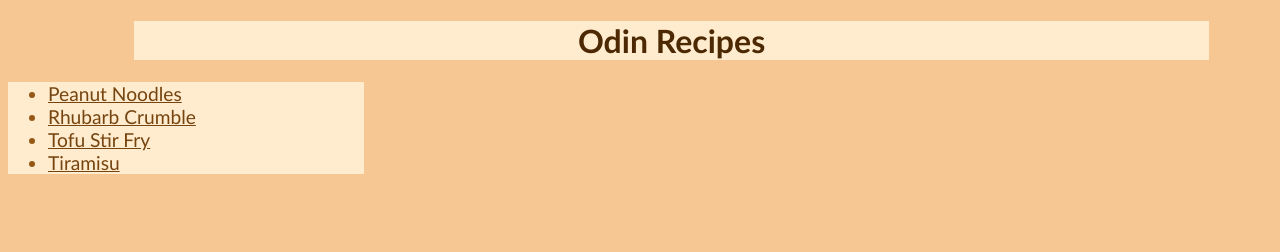
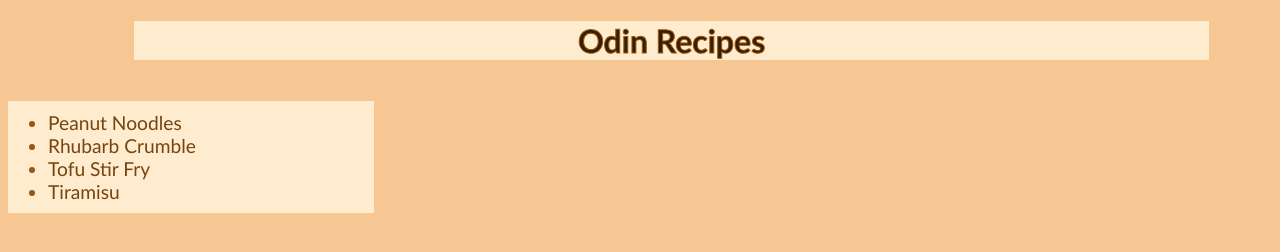
Before and after one commit to Holl4444/odin-recipes, a plain HTML site: page index.html in a window 1280 px wide. Drawn offline with Linux system fonts and the light colour scheme.

Commit message:
Update link colours

```diff
--- a/styles.css
+++ b/styles.css
@@ -1,6 +1,7 @@
 body {
   background-color: #f6c693;
-  font-family: 'Gill Sans', 'Gill Sans MT', Calibri, 'Trebuchet MS', sans-serif;
+  color: #371e03;
+  font-family: "Gill Sans", "Gill Sans MT", Calibri, "Trebuchet MS", sans-serif;
 }
 
 #title_container {
@@ -11,29 +12,35 @@ body {
 
 h1 {
   text-align: center;
-  color: #4c2903;
+  color: #371e03;
+  -webkit-text-stroke: 1px #955817;
 }
 
 ul {
+  display: inline-block;
+  text-align: left;
+  padding-right: 10px;
+  padding-top: 10px;
+  padding-bottom: 10px;
   color: #955817;
   background-color: #ffebcd;
-
 }
 
 ul#home {
-    font-size: 1.2em;
-    width: 25%;
+  font-size: 1.2em;
+  width: 25%;
 }
 
 /* Unvisited Link*/
 a:link {
-  color:#75440f;
+  color: #75440f;
+  text-decoration: none;
 }
 
 a:visited {
-    color:#b0681a;
+  color: #e87c09;
 }
 
 a:hover {
-    color:#b0681a;
+  color: #b0681a;
 }
```
